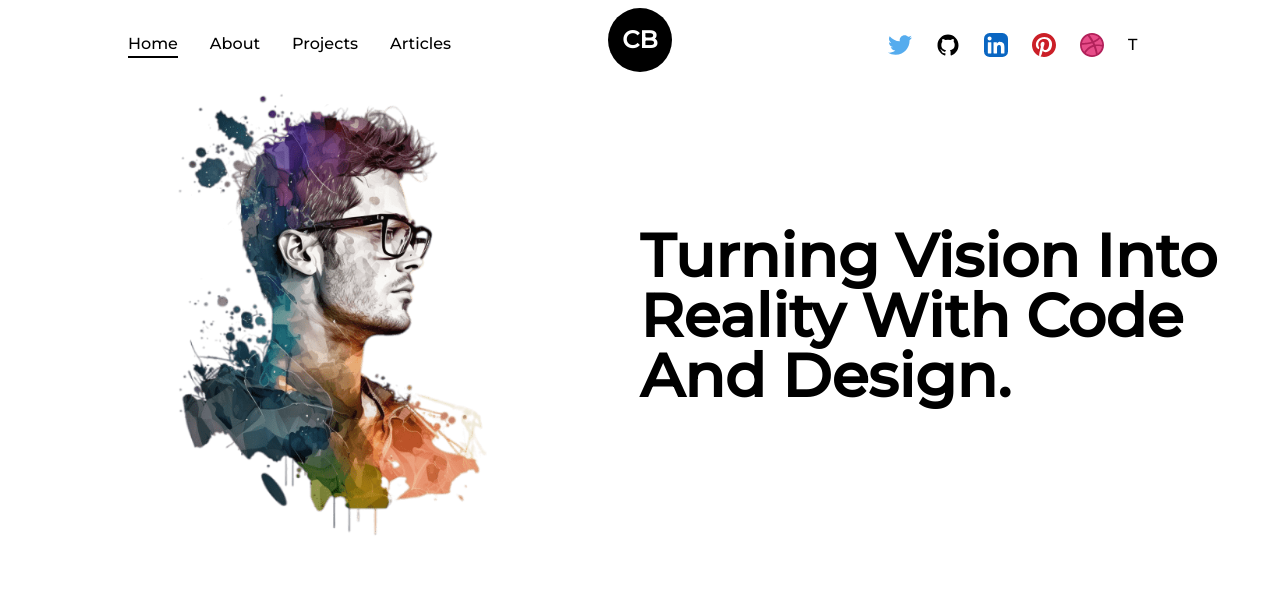
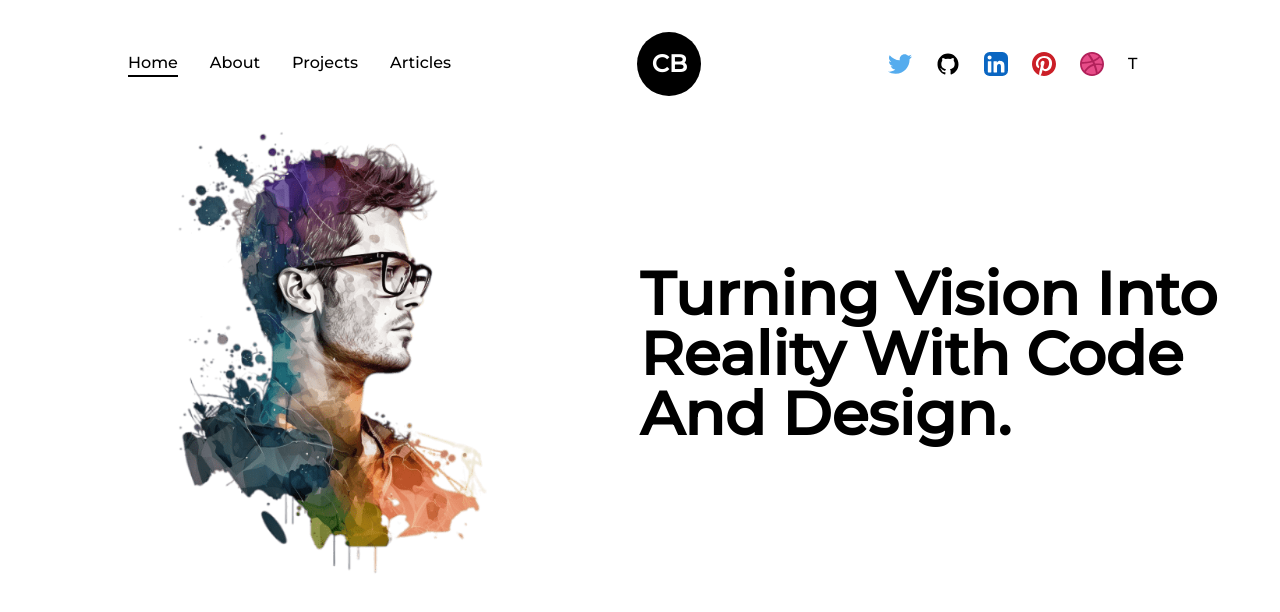
Before and after one commit to YM202c2100/tutorials, a Next.js app: page / in a window 1280 px wide. Shown: the top 612 px of the page. Built offline with nearby package versions, Linux system fonts and the light colour scheme.

Commit message:
[refactor] LogoコンポーネントにプロップスとしてclassNameを付与できるように変更

```diff
--- a/app/components/Logo.tsx
+++ b/app/components/Logo.tsx
@@ -5,7 +5,11 @@ import { motion } from "framer-motion"
 
 
 const MotionLink = motion(Link)
-const Logo = ()=>{
+
+interface LogoProps{
+  className?:string
+}
+const Logo:React.FC<LogoProps> = ({className})=>{
   return(
     <div>
       <MotionLink
--- a/app/components/NavBar.tsx
+++ b/app/components/NavBar.tsx
@@ -36,9 +36,7 @@ const NavBar:React.FC = () =>{
         <CustomNavLink href="/articles" title="Articles" className="ml-4"/>
       </nav>
 
-      <div className="absolute left-1/2 top-2 translate-x-[-50%]">
-        <Logo/>
-      </div>
+      <Logo className="absolute left-1/2 top-2 translate-x-[-50%]"/>
 
       <nav className="flex">
         <motion.a href="https://x.com" target="_blank" whileHover={{scale:1.1, y:-2}} whileTap={{scale:0.9}} className="w-6 mr-3">
```
